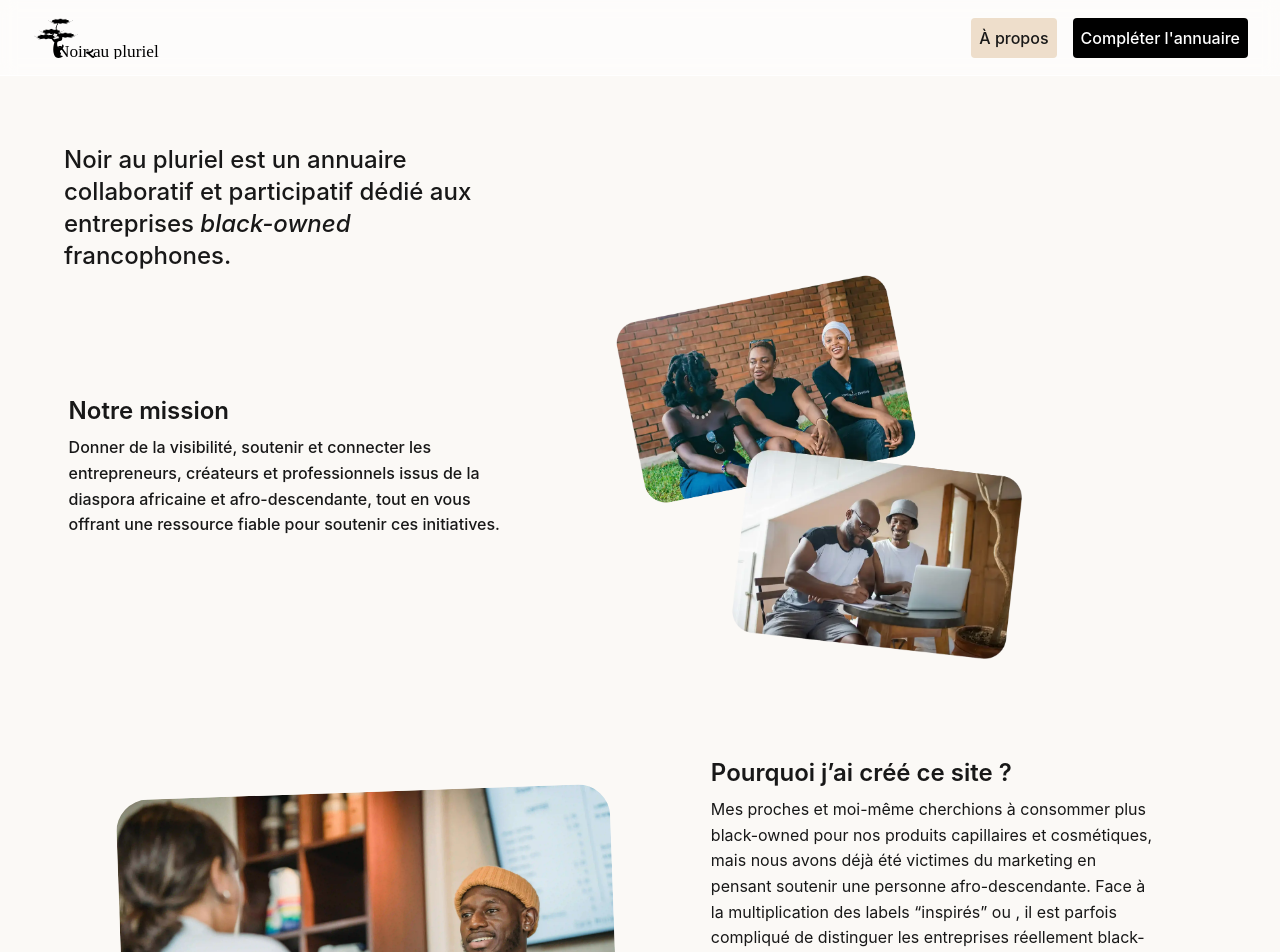
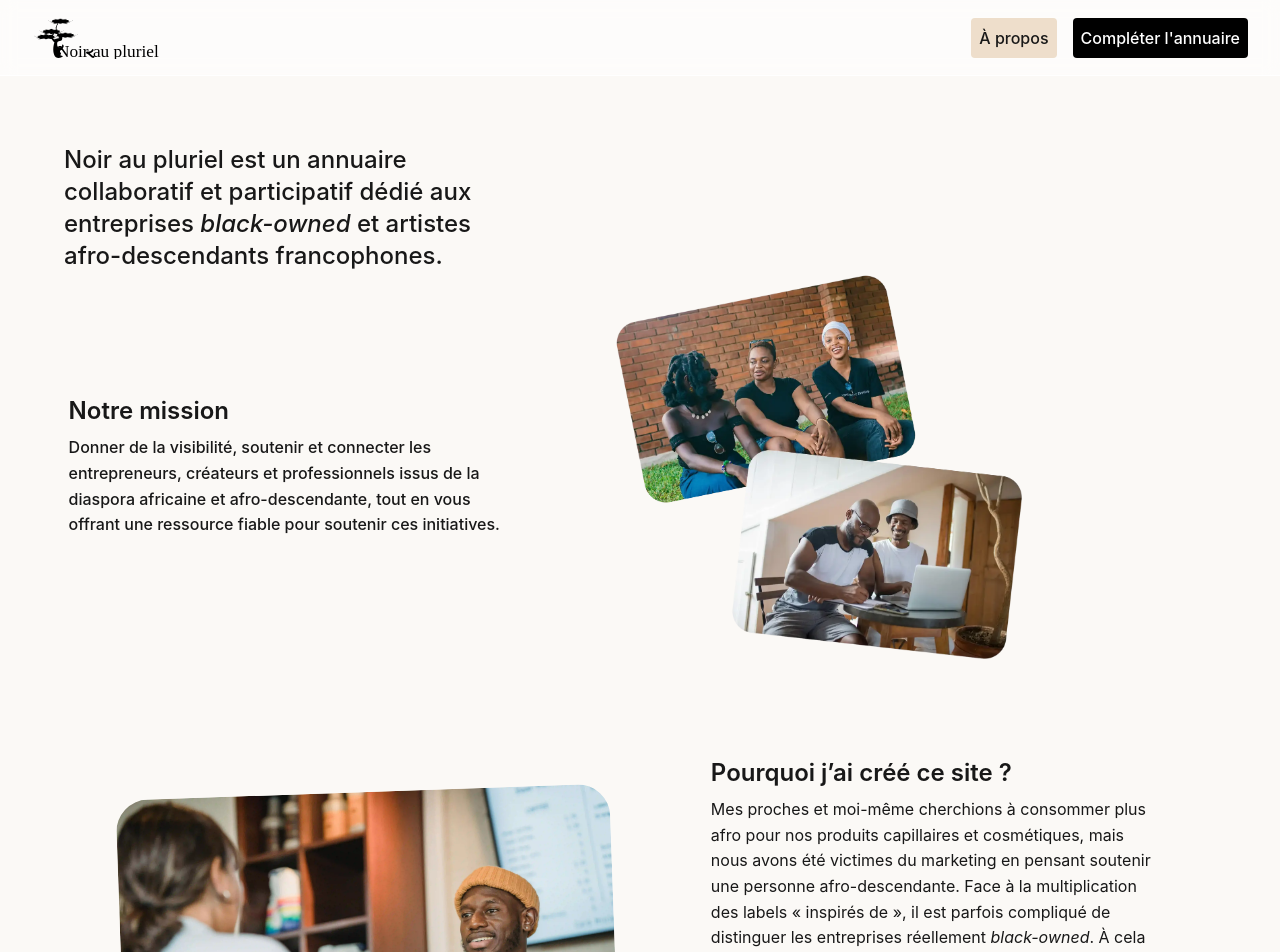
Before and after one commit to O-drey/noir-au-pluriel, a Vue app: page /a-propos in a window 1280 px wide. Shown: the top 952 px of the page. Built offline with nearby package versions, Linux system fonts and the light colour scheme; a web font is replaced by a local one.

Commit message:
FIX : about + home text

```diff
--- a/src/views/AboutView.vue
+++ b/src/views/AboutView.vue
@@ -4,7 +4,8 @@
     <p class="lg:max-w-md font-medium text-2xl">
       Noir au pluriel est un annuaire collaboratif et participatif dédié aux
       entreprises
-      <span class="whitespace-nowrap italic">black-owned</span> francophones.
+      <span class="whitespace-nowrap italic">black-owned</span> et artistes
+      afro-descendants francophones.
     </p>
 
     <section
@@ -38,18 +39,18 @@
           Pourquoi j’ai créé ce site ?
         </h2>
         <p>
-          Mes proches et moi-même cherchions à consommer plus black-owned pour
-          nos produits capillaires et cosmétiques, mais nous avons déjà été
-          victimes du marketing en pensant soutenir une personne
-          afro-descendante. Face à la multiplication des labels “inspirés” ou ,
-          il est parfois compliqué de distinguer les entreprises réellement
-          black-owned. À cela s’ajoute, la difficulté des entreprises
-          black-owned à se faire connaître, notamment dans les médias et
-          plateformes mainstream. Certains secteurs (mode, beauté, gastronomie,
-          etc.) voient leurs créations ou savoir-faire repris sans
-          reconnaissance ni rétribution équitable. C’est pour cela que Noir au
-          pluriel existe. Pour faciliter l’accès et le soutien aux entreprises
-          alignées avec nos valeurs personelles.
+          Mes proches et moi-même cherchions à consommer plus afro pour nos
+          produits capillaires et cosmétiques, mais nous avons été victimes du
+          marketing en pensant soutenir une personne afro-descendante. Face à la
+          multiplication des labels « inspirés de », il est parfois compliqué de
+          distinguer les entreprises réellement
+          <span class="italic">black-owned</span>. À cela s’ajoute, la
+          difficulté de ces entreprises à se faire connaître, notamment dans les
+          médias et plateformes <span class="italic">mainstream</span>. Certains
+          secteurs (mode, beauté, gastronomie, etc.) voient leurs créations ou
+          savoir-faire repris sans reconnaissance ni rétribution équitable.
+          C’est pour cela que Noir au pluriel existe. Pour faciliter l’accès et
+          le soutien aux entreprises alignées avec nos valeurs personelles.
         </p>
       </div>
       <div
--- a/src/views/HomeView.vue
+++ b/src/views/HomeView.vue
@@ -5,13 +5,13 @@
         <h1 class="sr-only">Noir au pluriel</h1>
         <h2 class="font-rusty text-4xl lg:text-5xl pb-10 font-bold">
           L'annuaire des marques
-          <span class="after:contents:'zigzag'">black&nbsp;owned</span>
+          <span class="after:contents:'zigzag.svg'">black&nbsp;owned</span>
           francophones.
         </h2>
 
         <p class="text-center text-xl lg:text-2xl pb-8 font-medium">
-          Mettez en avant vos entreprises et créateurices afro-descendantes
-          préférées pour les soutenir !
+          Mettez en avant vos entreprises, créateurs et créatrices
+          afro-descendantes préférées pour les soutenir !
         </p>
         <span
           >{{ activeCompanies.length }} entreprises et créateurices sont
```
